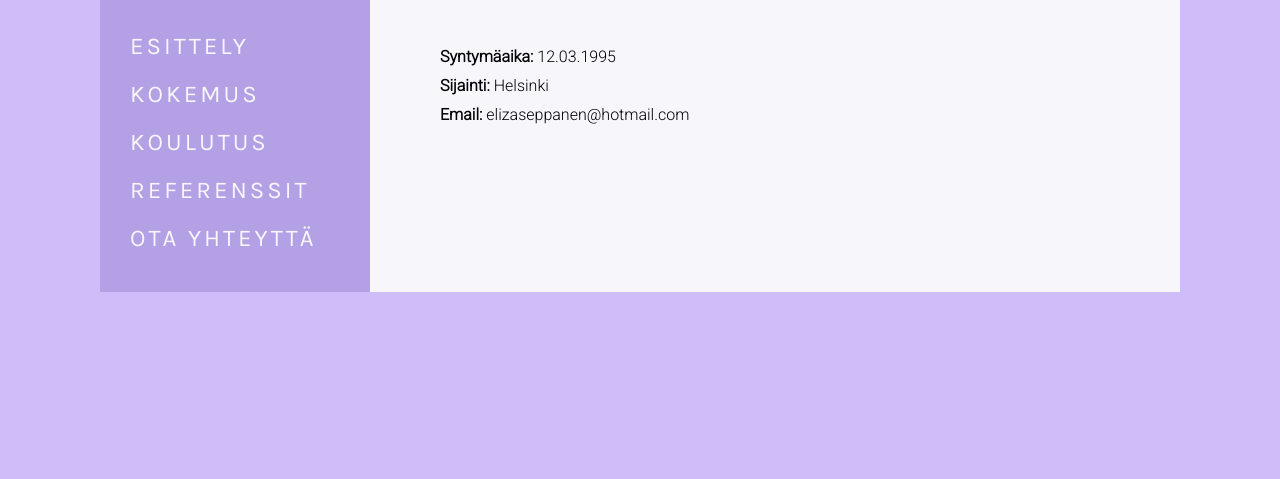
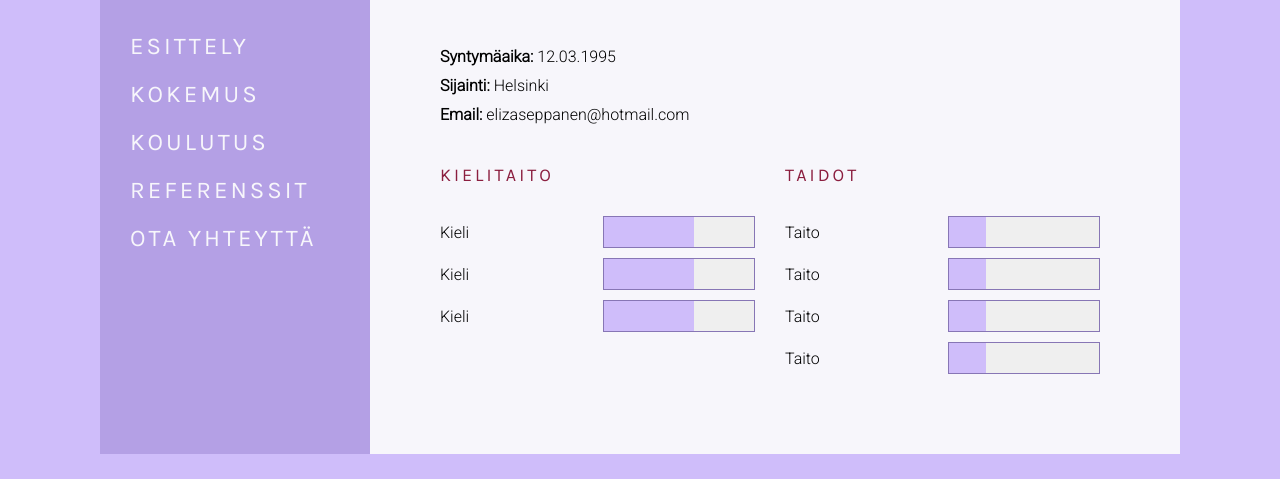
Before and after one commit to elisasep/elisasep.github.io, a plain HTML site: page index.html in a window 1280 px wide. Shown: the part 340-819 px from the top of the page. Drawn offline with Linux system fonts and the light colour scheme.

Commit message:
feat: almost ready

```diff
--- a/index.html
+++ b/index.html
@@ -20,8 +20,11 @@
                 <h1 class="name">Elisa Seppänen</h1>
                 <h5 class="profession">Sairaanhoitaja</h5>
             </div>
-<input style="display: none;" type="checkbox" id="menu">
-            <label for="menu" class="topbar"><h2 class="openbtn">Valikko</h2><h2 class="closebtn">Sulje</h2></label>
+            <input style="display: none;" type="checkbox" id="menu">
+            <label for="menu" class="topbar">
+                <h2 class="openbtn">Valikko</h2>
+                <h2 class="closebtn">Sulje</h2>
+            </label>
             <div class="fade"></div>
             <div class="navigation">
                 <h2>Esittely</h2>
@@ -58,8 +61,67 @@
             </div>
 
 
+            <div class="skills">
+                <div class="skillsleft">
+                    <h5>Kielitaito</h5>
+                    <div class="skill">
+                        <div class="skilltext">Kieli</div>
+                        <div class="progressbar">
+                            <div class="inner" style="width: 60%;"></div>
+                        </div>
+                    </div>
 
+                    <div class="skill">
+                        <div class="skilltext">Kieli</div>
+                        <div class="progressbar">
+                            <div class="inner" style="width: 60%;"></div>
+                        </div>
+                    </div>
+
+                    <div class="skill">
+                        <div class="skilltext">Kieli</div>
+                        <div class="progressbar">
+                            <div class="inner" style="width: 60%;"></div>
+                        </div>
+                    </div>
+
+
+                </div>
+
+
+                <div class="skillsright">
+                    <h5>Taidot</h5>
+                    <div class="skill">
+                        <div class="skilltext">Taito</div>
+                        <div class="progressbar">
+                            <div class="inner" style="width: 25%;"></div>
+                        </div>
+                    </div>
+                    <div class="skill">
+                        <div class="skilltext">Taito</div>
+                        <div class="progressbar">
+                            <div class="inner" style="width: 25%;"></div>
+                        </div>
+                    </div>
+                    <div class="skill">
+                        <div class="skilltext">Taito</div>
+                        <div class="progressbar">
+                            <div class="inner" style="width: 25%;"></div>
+                        </div>
+                    </div>
+                    <div class="skill">
+                        <div class="skilltext">Taito</div>
+                        <div class="progressbar">
+                            <div class="inner" style="width: 25%;"></div>
+                        </div>
+                    </div>
+
+                </div>
+            </div>
         </div>
+
+
+    </div>
     </div>
 </body>
 
--- a/style.css
+++ b/style.css
@@ -103,6 +103,7 @@ h5 {
     padding-left: 30px;
     padding-top: 10px;
     padding-bottom: 10px;
+    padding-right: 30px;
     margin: 0;
     font-size: 24px;
     -webkit-transition: all 200ms ease-in-out;
@@ -289,9 +290,94 @@ transition: all 200ms ease-in-out;
 
 }
 
+.progressbar {
+    width: 100%;
+    max-width: 150px;
+    height: 30px;
+    background-color: #efefef;
+    border: 1px solid #8776b5;
+
+
+}
+
+.inner {
+    height: 30px;
+    background-color: #CFBDFA;
+}
+
+.skills {
+    display: grid;
+    grid-template-areas: "skillsleft skillsright";
+    grid-template-columns: 1fr 1fr;
+    grid-gap: 20px;
+}
+
+.skillsleft {
+    grid-area: skillsleft;
+}
+
+.skillsright {
+    grid-area: skillsright;
+}
+
+.skill {
+    display: grid;
+    grid-template-columns: 1fr 1fr;
+    margin-bottom: 10px;
+
+}
+
+.skilltext {
+    display: flex;
+    align-items: center;
+}
+
+.topbar {
+    display: none;
+    color: #F7F6FB;
+    text-align: center;
+    width: 100%;
+    height: 50px;
+    background-color: #CFBDFA;
+    position: fixed;
+    top: 0;
+    left: 0;
+    z-index: 3;
+
+
+}
+
+.closebtn {
+    display: none;
+}
+
+#menu:checked~.topbar .closebtn {
+    display: block;
+}
+
+#menu:checked~.topbar .openbtn {
+    display: none;
+}
+
+#menu:checked~.navigation {
+    display: block;
+}
+
+#menu:checked~.fade {
+    display: block;
+}
+
+.topbar h2 {
+    margin: 0;
+    padding: 10px;
+}
 
 @media screen and (max-width: 500px) {
 
+    .skills {
+        grid-template-areas: "skillsleft" "skillsright";
+        grid-template-columns: none;
+    }
 
     .school {
         grid-template-areas: "schoolimg" "schoolright";
@@ -322,53 +408,17 @@ transition: all 200ms ease-in-out;
         justify-self: center;
     }
 
+
+}
+
+
+@media screen and (max-width: 768px) {
+
     .title {
         padding: 0;
         text-align: center;
     }
-}
 
-.topbar {
-    display: none;
-    color: #F7F6FB;
-    text-align: center;
-    width: 100%;
-    height: 50px;
-    background-color: #CFBDFA;
-    position: fixed;
-    top: 0;
-    left: 0;
-    z-index: 3;
-
-
-}
-
-.closebtn {
-    display: none;
-}
-
-#menu:checked ~ .topbar .closebtn {
-    display: block;
-}
-
-#menu:checked ~ .topbar .openbtn {
-    display: none;
-}
-
-#menu:checked ~ .navigation {
-    display: block;
-}
-
-#menu:checked ~ .fade {
-    display: block;
-}
-
-.topbar h2 {
-    margin: 0;
-    padding: 10px;
-}
-
-@media screen and (max-width: 768px) {
     .wrapper {
         grid-template-areas: "leftbar" "rightbar";
         grid-template-columns: none;
```
Also changed, not shown: kokemus.html (+1 -1 lines), koulutus.html (+1 -1 lines). Lines whose indentation alone changed are shown as unchanged.
